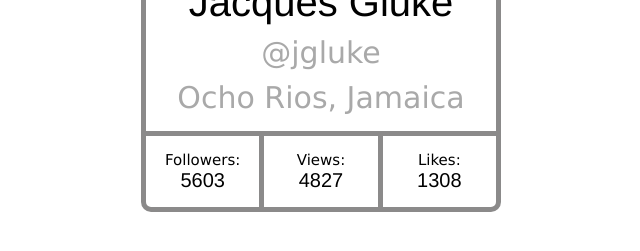
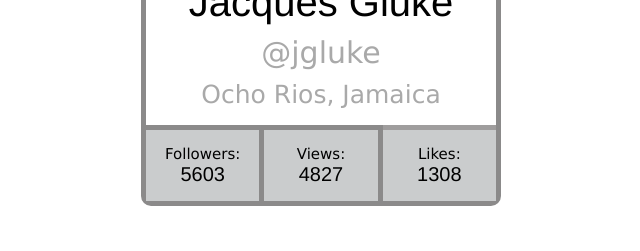
Before and after one commit to Belik1989/goit-react-hw-01-components, a React (Create React App) app: page / in a window 1280 px wide. Shown: the part 273-524 px from the top of the page, without its empty margins (319-959 px from the left). Built offline with nearby package versions, Linux system fonts and the light colour scheme.

Commit message:
Update Profile.module.css

```diff
--- a/src/components/Profile/Profile.module.css
+++ b/src/components/Profile/Profile.module.css
@@ -34,7 +34,7 @@
 }
 .location{
     font-family:'Verdana', sans-serif ;
-    font-size: 30px;
+    font-size: 25px;
     margin: 0;
     padding-top: 10px;
     color: darkgrey;
@@ -52,9 +52,10 @@
     justify-content: space-between;
     align-items: center;
     border-top:solid 5px;
-    border-color:rgb(139, 138, 138);
+    border-color:rgb(159, 157, 157);
     padding: 15px;
     width: 33.33%;
+    background-color: rgb(202, 204, 205);
     /* justify-content: space-around */
 }
 .stats li:not(:last-child){
```
